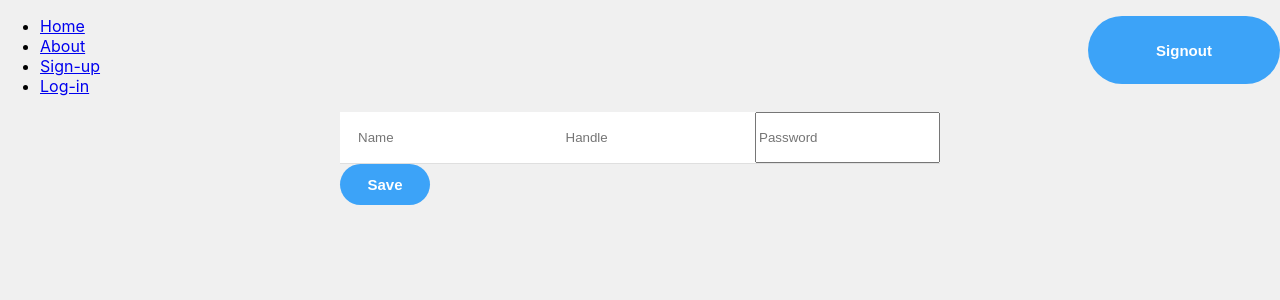
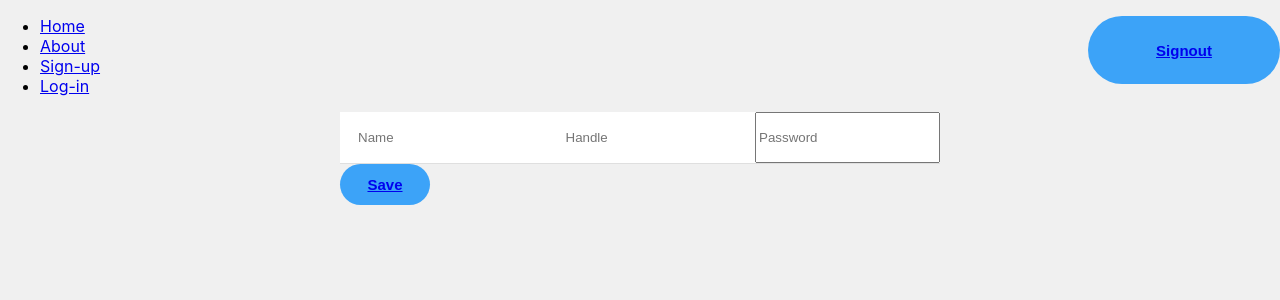
Before and after one commit to jip68660/build_simple_twitter, a React (Create React App) app in the folder ui/: page /signup in a window 1280 px wide. Shown: the top 300 px of the page. Built offline with nearby package versions, Linux system fonts and the light colour scheme.

Commit message:
Fix error

```diff
--- a/ui/src/components/ButtonFormat.js
+++ b/ui/src/components/ButtonFormat.js
@@ -7,9 +7,9 @@ class ButtonFormat extends React.Component {
               className={ this.props.className }
               onClick={ this.props.handleSubmit }
             >
-            {/* <a href={ this.props.hyperlink }> */}
+            <a href={ this.props.hyperlink }>
             { this.props.buttonValue }
-            {/* </a> */}
+            </a>
             </button>
         );
     }
--- a/ui/src/components/Signup.js
+++ b/ui/src/components/Signup.js
@@ -55,7 +55,7 @@ class Signup extends React.Component {
                     className={ "submitButton save" }
                     handleSubmit={ this.handleSubmit }
                     buttonValue={ "Save" }
-                    hyperlink= { "" }
+                    hyperlink= { "/" }
 
                 />
             </div>
```
Also changed, not shown: 1 other file (tests, documents, lock files or other folders).
